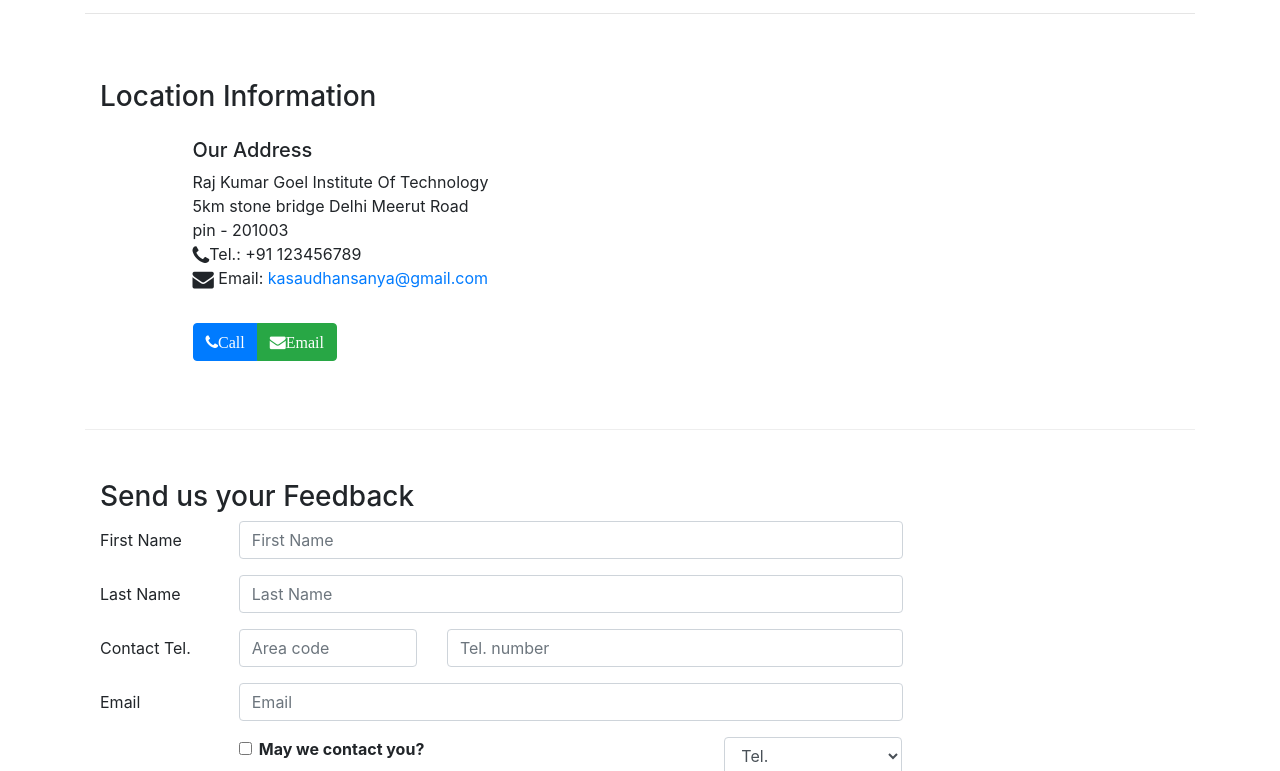
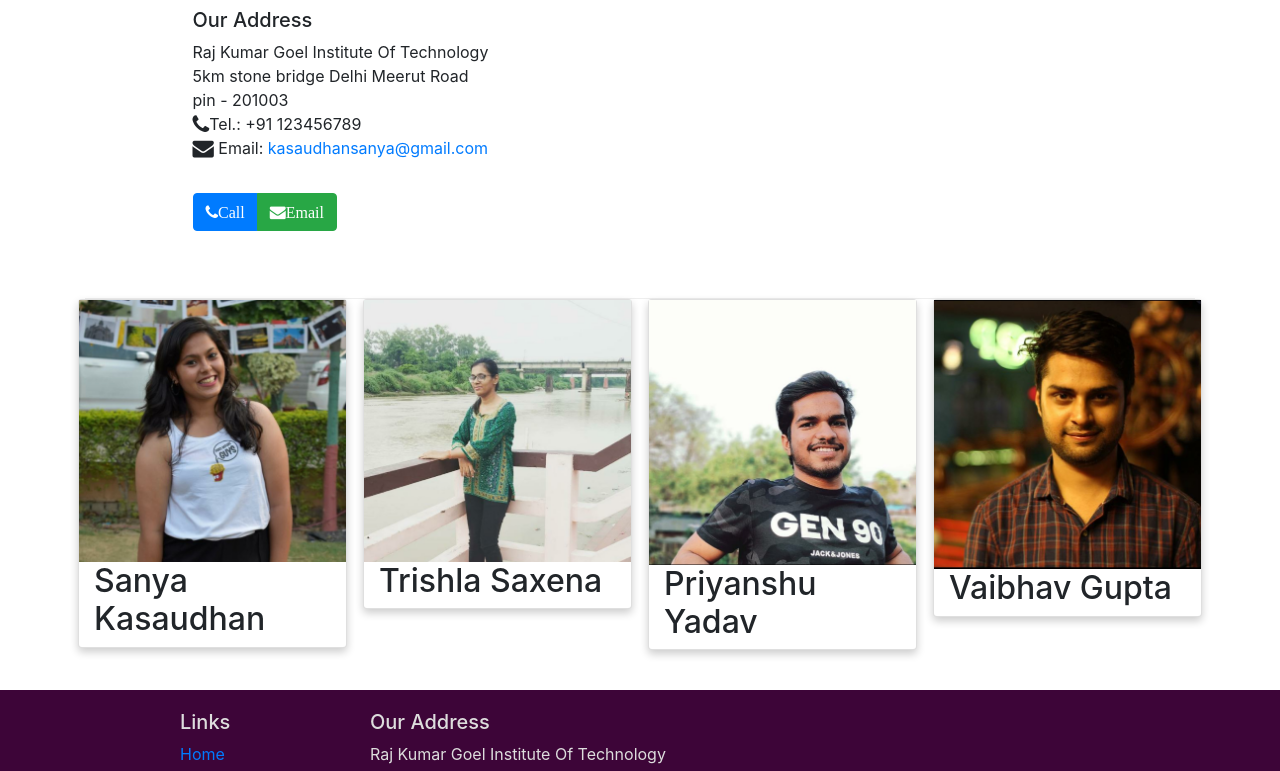
Before and after one commit to SanyaKasaudhan/NEWSBLOG, a website: page contactus.html in a window 1280 px wide. Shown: the part 411-1182 px from the top of the page. Drawn offline with nearby package versions, Linux system fonts and the light colour scheme.

Commit message:
image updated

```diff
--- a/contactus.html
+++ b/contactus.html
@@ -27,7 +27,6 @@
                 <ul class="navbar-nav mr-auto">
                         <li class="nav-item"><a class="nav-link" href="./index.html"><span class="fa fa-home fa-lg"></span> Home</a></li>
                         <li class="nav-item"><a class="nav-link" href="./news.html"><span class="fa fa-newspaper-o fa-lg"></span> News</a></li>
-
                         <li class="nav-item active"><a class="nav-link" href="#"><span class="fa fa-address-card fa-lg"></span> Contact</a></li>
                 </ul>
             </div>
@@ -55,16 +54,6 @@
 
 
     <div class="container">
-        <div class="row">
-            <ol class="col-12 breadcrumb">
-                <li class="breadcrumb-item"><a href="./index.html">Home</a></li>
-                <li class="breadcrumb-item active">Contact Us</li>
-            </ol>
-            <div class="col-12">
-               <h3>Contact Us</h3>
-               <hr>
-            </div>
-        </div>
 
         <div class="row row-content">
            <div class="col-12">
@@ -83,74 +72,46 @@
             <div class="col-12 col-sm-11 offset-sm-1">
                <div class="btn-group" role="button">
                    <a role="button" class="btn btn-primary" href="tel: +91 123456789"><i class="fa fa-phone">Call</i></a>
-                   <a role="button" class="btn btn-success" href="emailto"kasaudhansanya@gmail.com><i class="fa fa-envelope">Email</i></a>
+                   <a role="button" class="btn btn-success" href="mailto:kasaudhansanya@gmail.com"><i class="fa fa-envelope">Email</i></a>
                </div>
             </div>
         </div>
 
-        <div class="row row-content">
-           <div class="col-12">
-              <h3>Send us your Feedback</h3>
-           </div>
-            <div class="col-12 col-md-9">
-                <form>
-                    <div class="form-group row">
-                    <label for="firstname" class="col-md-2 col-form-label">First Name</label>
-                    <div class="col-md-10">
-                        <input type="text" class="form-control" id="firstname" placeholder="First Name" name="firstname">
+<div class="row">
+    <div class="column">
+      <div class="card">
+        <img src="img/sanya.jpg" alt="Jane" style="width:100%">
+        <div class="container">
+          <h2>Sanya Kasaudhan</h2>
         </div>
       </div>
-                    <div class="form-group row">
-                        <label for="lastname" class="col-md-2 col-form-label">Last Name</label>
-                        <div class="col-md-10">
-                            <input type="text" class="form-control" id="lastname" placeholder="Last Name" name="lastname">
+    </div>
+
+    <div class="column">
+      <div class="card">
+        <img src="img/trishla.jpg" alt="Mike" style="width:100%">
+        <div class="container">
+          <h2>Trishla Saxena</h2>
         </div>
       </div>
-                        <div class="form-group row">
-                            <label for="telnum" class="col-12 col-md-2 col-form-label">Contact Tel.</label>
-                            <div class="col-5 col-md-3">
-                                <input type="tel" class="form-control" id="areacode" name="areacode" placeholder="Area code">
     </div>
-                            <div class="col-7 col-md-7">
-                                <input type="tel" class="form-control" id="telnum" name="telnum" placeholder="Tel. number">
+
+    <div class="column">
+      <div class="card">
+        <img src="img/priyanshu.jpg" alt="Mike" style="width:100%">
+        <div class="container">
+          <h2>Priyanshu Yadav</h2>
         </div>
       </div>
-                        <div class="form-group row">
-                            <label for="emailid" class="col-md-2 col-form-label">Email</label>
-                            <div class="col-md-10">
-                                <input type="email" class="form-control" id="emailid" name="emailid" placeholder="Email">
+    </div>
+
+    <div class="column">
+      <div class="card">
+        <img src="img/vaibhav.jpg" alt="John" style="width:100%">
+        <div class="container">
+          <h2>Vaibhav Gupta</h2>
         </div>
       </div>
-                        <div class="form-group row">
-                            <div class="col-md-6 offset-md-2">
-                                <div class="form-check">
-                                    <input type="checkbox" class="form-check-input" name="approve" id="approve" value="">
-                                    <label class="form-check-label" for="approve">
-                                        <strong>May we contact you?</strong>
-                                    </label>
-                                </div>
-                            </div>
-                            <div class="col-md-3 offset-md-1">
-                                <select class="form-control">
-                                    <option>Tel.</option>
-                                    <option>Email</option>
-                                </select>
-                            </div>
-                        </div>
-                        <div class="form-group row">
-                            <label for="feedback" class="col-md-2 col-form-label">Your Feedback</label>
-                            <div class="col-md-10">
-                                <textarea class="form-control" id="feedback" name="feedback" rows="12"></textarea>
-                            </div>
-                        </div>
-                        <div class="form-group row">
-                            <div class="offset-md-2 col-md-10">
-                                <button type="submit" class="btn btn-primary">Send Feedback</button>
-                            </div>
-                        </div>
-                </form>
-            </div>
-             <div class="col-12 col-md">
     </div>
   </div>
 
--- a/css/styles.css
+++ b/css/styles.css
@@ -86,3 +86,29 @@
   padding: 100px 20px;
   height: 100%;
 }
+/* image */
+html {
+  box-sizing: border-box;
+}
+
+*, *:before, *:after {
+  box-sizing: inherit;
+}
+
+.column {
+  float: left;
+  width: 25%;
+  margin-bottom: 16px;
+  padding: 0 8px;
+}
+
+@media screen and (max-width: 650px) {
+  .column {
+    width: 100%;
+    display: block;
+  }
+}
+
+.card {
+  box-shadow: 0 4px 8px 0 rgba(0, 0, 0, 0.2);
+}
```
Also changed, not shown: map.html (added, +81 -0 lines), img/priyanshu.jpg (added), img/sanya.jpg (added), img/trishla.jpg (added), img/vaibhav.jpg (added). Lines whose indentation alone changed are shown as unchanged.
